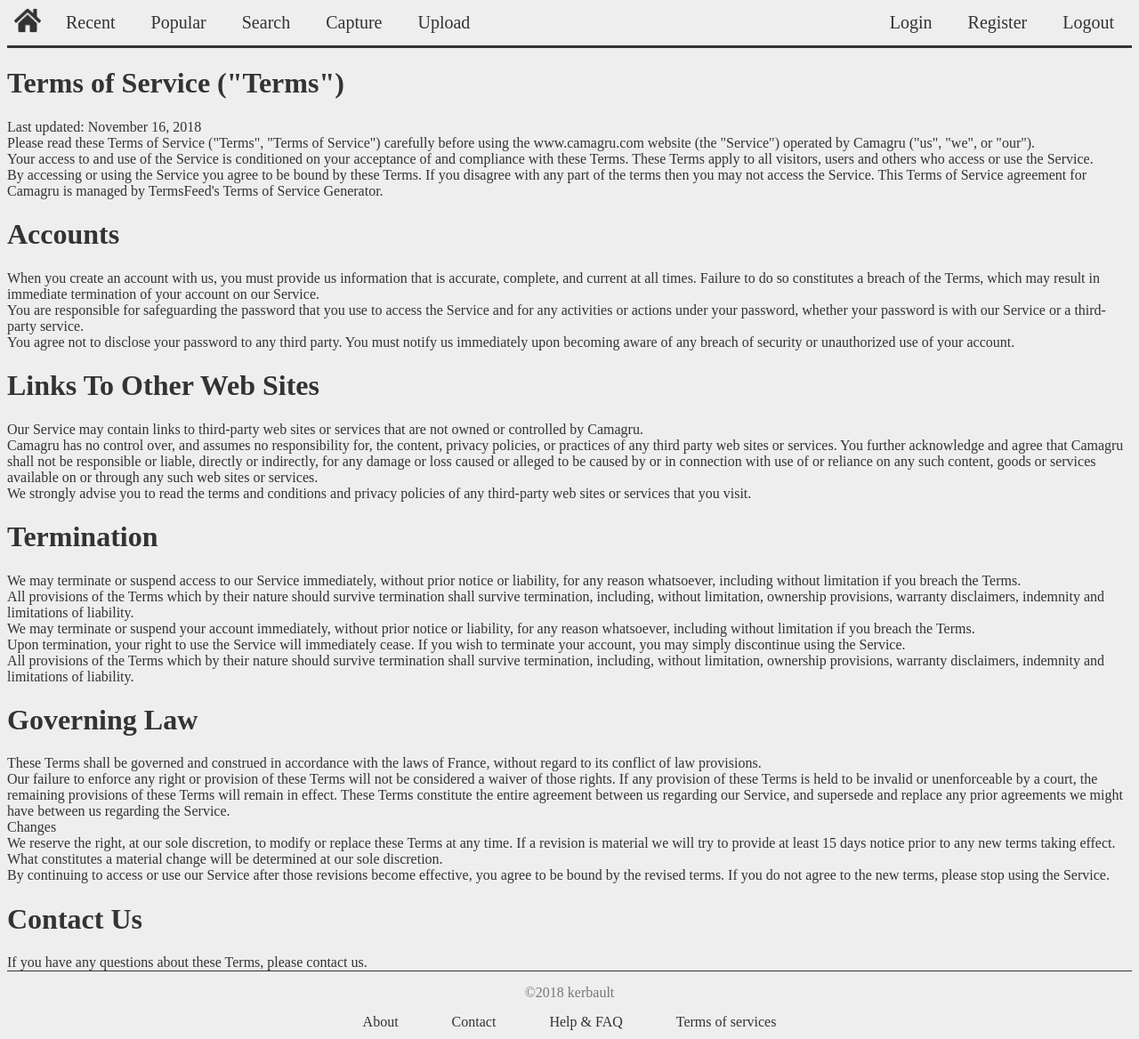
After one commit to kerbault/Camagru, a PHP site: page /view/TOS.php in a window 1280 px wide. The commit adds this page. Shown: the whole page at 89% size. Run offline with PHP 8.4, Linux system fonts and the light colour scheme.

```diff
--- a/public/css/style.css
+++ b/public/css/style.css
@@ -1,7 +1,6 @@
 /*---------------------------------------------------Basics-----------------------------------------------------------*/
 html {
     background: #eeeeee;
-    font-family: Helvetica;
     color: #333333;
     height: 100%;
 }
--- /dev/null
+++ b/view/TOS.php
@@ -0,0 +1,85 @@
+<?php
+/**
+ * Created by PhpStorm.
+ * User: kerbault
+ * Date: 16/11/2018
+ * Time: 20:46
+ */
+ob_start(); ?>
+
+    <h1>Terms of Service ("Terms")</h1>
+    <p>Last updated: November 16, 2018
+
+    <p>Please read these Terms of Service ("Terms", "Terms of Service") carefully before using the www.camagru.com
+        website (the "Service") operated by Camagru ("us", "we", or "our").</p>
+
+    <p>Your access to and use of the Service is conditioned on your acceptance of and compliance with these Terms.
+        These Terms apply to all visitors, users and others who access or use the Service.</p>
+
+    <p>By accessing or using the Service you agree to be bound by these Terms. If you disagree with any part of the
+        terms then you may not access the Service. This Terms of Service agreement for Camagru is managed by TermsFeed's
+        Terms of Service Generator.</p>
+
+    <h1>Accounts</h1>
+    <p>When you create an account with us, you must provide us information that is accurate, complete, and current at
+        all times. Failure to do so constitutes a breach of the Terms, which may result in immediate termination of your
+        account on our Service.</p>
+
+    <p>You are responsible for safeguarding the password that you use to access the Service and for any activities or
+        actions under your password, whether your password is with our Service or a third-party service.</p>
+
+    <p>You agree not to disclose your password to any third party. You must notify us immediately upon becoming aware
+        of any breach of security or unauthorized use of your account.</p>
+
+    <h1>Links To Other Web Sites</h1>
+    <p>Our Service may contain links to third-party web sites or services that are not owned or controlled by
+        Camagru.</p>
+
+    <p>Camagru has no control over, and assumes no responsibility for, the content, privacy policies, or practices of
+        any third party web sites or services. You further acknowledge and agree that Camagru shall not be responsible
+        or liable, directly or indirectly, for any damage or loss caused or alleged to be caused by or in connection
+        with use of or reliance on any such content, goods or services available on or through any such web sites or
+        services.</p>
+
+    <p>We strongly advise you to read the terms and conditions and privacy policies of any third-party web sites or
+        services that you visit.</p>
+
+    <h1>Termination</h1>
+    <p>We may terminate or suspend access to our Service immediately, without prior notice or liability, for any reason
+        whatsoever, including without limitation if you breach the Terms.</p>
+
+    <p>All provisions of the Terms which by their nature should survive termination shall survive termination,
+        including, without limitation, ownership provisions, warranty disclaimers, indemnity and limitations of
+        liability.</p>
+
+    <p>We may terminate or suspend your account immediately, without prior notice or liability, for any reason
+        whatsoever, including without limitation if you breach the Terms.</p>
+
+    <p>Upon termination, your right to use the Service will immediately cease. If you wish to terminate your account,
+        you may simply discontinue using the Service.</p>
+
+    <p>All provisions of the Terms which by their nature should survive termination shall survive termination,
+        including, without limitation, ownership provisions, warranty disclaimers, indemnity and limitations of
+        liability.</p>
+
+    <h1> Governing Law</h1>
+    <p>These Terms shall be governed and construed in accordance with the laws of France, without regard to its
+        conflict of law provisions.</p>
+
+    <p>Our failure to enforce any right or provision of these Terms will not be considered a waiver of those rights. If
+        any provision of these Terms is held to be invalid or unenforceable by a court, the remaining provisions of
+        these Terms will remain in effect. These Terms constitute the entire agreement between us regarding our Service,
+        and supersede and replace any prior agreements we might have between us regarding the Service.</p>
+
+    Changes
+    <p>We reserve the right, at our sole discretion, to modify or replace these Terms at any time. If a revision is
+        material we will try to provide at least 15 days notice prior to any new terms taking effect. What constitutes a
+        material change will be determined at our sole discretion.</p>
+
+    <p>By continuing to access or use our Service after those revisions become effective, you agree to be bound by the
+        revised terms. If you do not agree to the new terms, please stop using the Service.</p>
+
+    <h1>Contact Us</h1>
+    <p>If you have any questions about these Terms, please contact us.</p>
+<?php $content = ob_get_clean(); ?>
+<?php require("template.php"); ?>
--- a/view/camera.php
+++ b/view/camera.php
@@ -7,11 +7,12 @@
  */
 ob_start(); ?>
 
-    <script src="../public/js/camagru.js"></script>
     <video id="video"></video>
     <button id="startbutton">Prendre une photo</button>
     <canvas id="canvas"></canvas>
     <img src="http://placekitten.com/g/320/261" id="photo" alt="photo">
+
+    <script src="./public/js/camagru.js"></script>
 <?php $content = ob_get_clean(); ?>
 
 <?php require("template.php"); ?>
--- a/view/footer.php
+++ b/view/footer.php
@@ -14,5 +14,5 @@
     <a class="footerLink" href="https://www.youtube.com/watch?v=5_KwV-MAMQ8">About</a>
     <a class="footerLink" href="https://www.youtube.com/watch?v=5_KwV-MAMQ8">Contact</a>
     <a class="footerLink" href="https://www.youtube.com/watch?v=5_KwV-MAMQ8">Help & FAQ</a>
-    <a class="footerLink" href="https://www.youtube.com/watch?v=5_KwV-MAMQ8">Terms of services</a>
+    <a class="footerLink" href="view/TOS.php">Terms of services</a>
 </div>
--- a/view/template.php
+++ b/view/template.php
@@ -13,9 +13,8 @@
     <head>
         <meta charset="UTF-8"/>
         <title>Camagru</title>
-        <link href="./public/css/style.css" rel="stylesheet"/>
-        <link href="./public/images/favicon.png" rel="icon">
-        <script src="../public/js/camagru.js"></script>
+        <link href="public/css/style.css" rel="stylesheet"/>
+        <link href="public/images/favicon.png" rel="icon">
     </head>
 
     <header>
```
Also changed, not shown: view/about.php (added, +11 -0 lines), view/contact.php (added, +11 -0 lines), view/helpFaq.php (added, +11 -0 lines).
